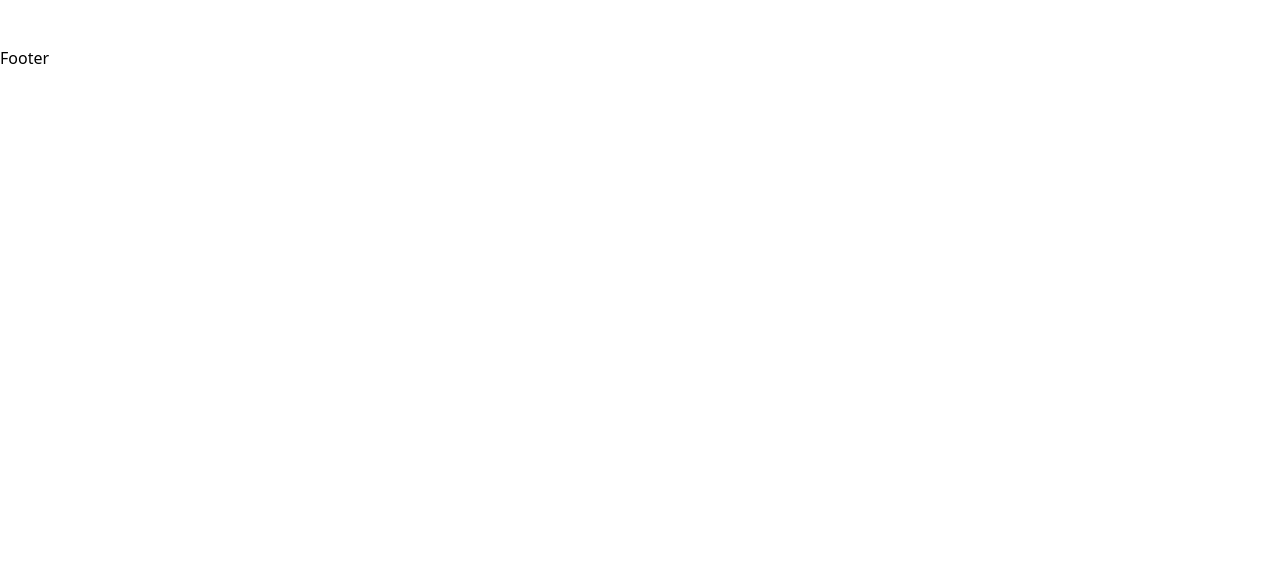
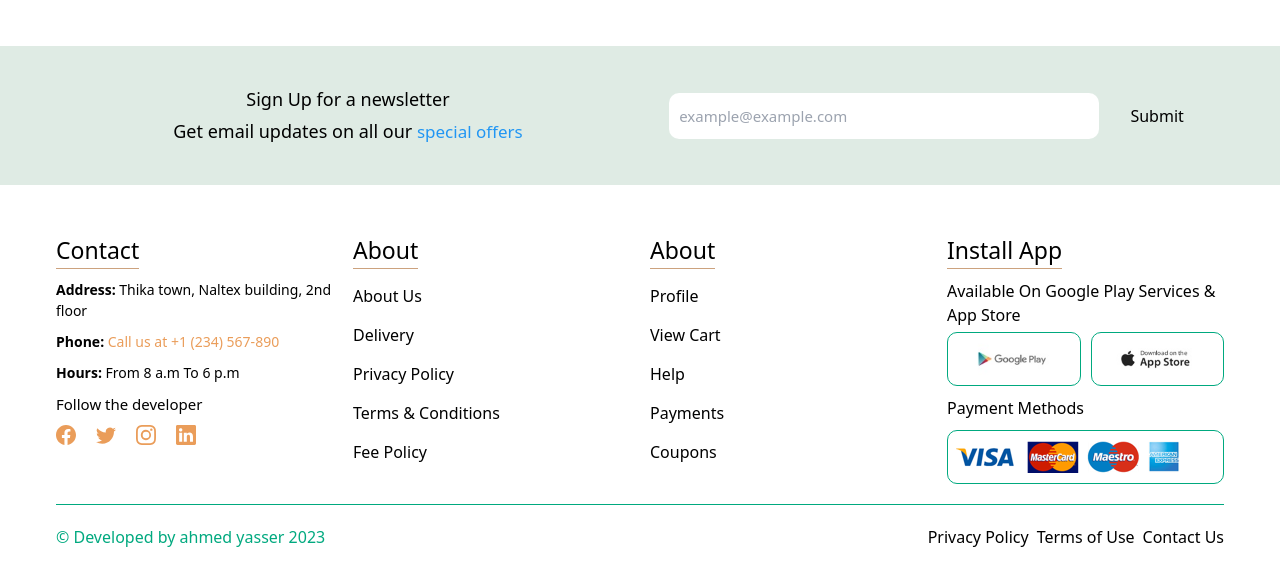
Before and after one commit to ahmedya3ser8/Apneck_Ecommerce, a React (Vite) app: page / in a window 1280 px wide. Shown: the part 3446-4017 px from the top of the page. Before the commit the page ends 3516 px from the top, so only its background shows below. Built offline with nearby package versions, Linux system fonts and the light colour scheme.

Commit message:
End The Home page

```diff
--- a/src/basic/footer/Footer.jsx
+++ b/src/basic/footer/Footer.jsx
@@ -1,7 +1,88 @@
+import {BsFacebook, BsInstagram, BsLinkedin, BsTwitter} from 'react-icons/bs';
+import HeadFooter from './HeadFooter';
+import FooterLinks from './FooterLinks';
 
 function Footer() {
   return (
-    <div>Footer</div>
+    <footer className='pt-12 pb-[25px]'>
+      <div className="container">
+        <div className="footer-head pb-[20px]">
+          <div className="footer-container grid grid-cols-1 sm:grid-cols-2 md:grid-cols-3 lg:grid-cols-4 gap-5">
+            <div className="footer-content">
+              <HeadFooter text={'Contact'} />
+              <div className="footer-info">
+                <p className='text-[14px] mb-[10px]'>
+                  <b>Address: </b> Thika town, Naltex building, 2nd floor
+                </p>
+                <p className='text-[14px] mb-[10px]'>
+                  <b>Phone: </b> <a href="tel:+20105468798" className='text-[#ea9d5a]'>Call us at +1 (234) 567-890</a>
+                </p>
+                <p className='text-[14px] mb-[10px]'>
+                  <b>Hours:</b> From 8 a.m To 6 p.m
+                </p>
+                <p className='text-[15px] font-medium mb-[10px]'>Follow the developer</p>
+                <div className="footer-social flex gap-5">
+                  <a href="">
+                  <BsFacebook className='text-[#ea9d5a] text-[20px]' />
+                  </a>
+                  <a href="">
+                  <BsTwitter className='text-[#ea9d5a] text-[20px]' />
+                  </a>
+                  <a href="">
+                  <BsInstagram className='text-[#ea9d5a] text-[20px]' />
+                  </a>
+                  <a href="">
+                  <BsLinkedin className='text-[#ea9d5a] text-[20px]' />
+                  </a>
+                </div>
+              </div>
+            </div>
+            <FooterLinks link1={'About Us'} link2={'Delivery'} link3={'Privacy Policy'} link4={'Terms & Conditions'} link5={'Fee Policy'} />
+            <FooterLinks link1={'Profile'} link2={'View Cart'} link3={'Help'} link4={'Payments'} link5={'Coupons'} />
+            <div className="footer-content">
+              <HeadFooter text={'Install App'} />
+              <p className='mb-[5px]'>Available On Google Play Services & App Store</p>
+              <div className='footer-icons flex items-center gap-[10px] mb-[10px]'>
+                <div className='footer-icon border-[1px] border-solid border-[#00a97f] rounded-[10px] group'>
+                  <a href="#">
+                    <img src="/src/assets/images/pay/play.jpg" alt="footer-icon-img" className='p-[10px_8px] transition-transform duration-300 group-hover:translate-y-[-5px]'/>
+                  </a>
+                </div>
+                <div className='footer-icon border-[1px] border-solid border-[#00a97f] rounded-[10px] group'>
+                  <a href="#">
+                    <img src="/src/assets/images/pay/app.jpg" alt="footer-icon-img" className='p-[10px_8px] transition-transform duration-300 group-hover:translate-y-[-5px]' />
+                  </a>
+                </div>
+              </div>
+              <p className='mb-[10px]'>Payment Methods</p>
+              <div className="payment border-[1px] border-solid border-[#00a97f] rounded-[10px]">
+                <a href="">
+                  <img src="/src/assets/images/pay/pay.png" alt="payment-logo" className='p-[10px_8px] transition-transform duration-300 hover:translate-y-[-5px]' />
+                </a>
+              </div>
+            </div>
+          </div>
+        </div>
+        <div className="footer-bottom pt-[20px] border-t-[1px] border-solid border-[#00a97f]">
+          <div className="footer-container flex justify-between items-center">
+            <p className='text-[#00a97f]'>&copy; Developed by ahmed yasser 2023</p>
+            <div className='footer-links'>
+              <ul className='flex gap-2'>
+                <li>
+                  <a href="" className='transition-colors duration-300 hover:text-[#ff4500]'>Privacy Policy</a>
+                </li>
+                <li>
+                  <a href="" className='transition-colors duration-300 hover:text-[#ff4500]'>Terms of Use</a>
+                </li>
+                <li>
+                  <a href="" className='transition-colors duration-300 hover:text-[#ff4500]'>Contact Us</a>
+                </li>
+              </ul>
+            </div>
+          </div>
+        </div>
+      </div>
+    </footer>
   )
 }
 
--- /dev/null
+++ b/src/basic/footer/FooterLinks.jsx
@@ -0,0 +1,30 @@
+import HeadFooter from "./HeadFooter";
+
+function FooterLinks({link1, link2, link3, link4, link5}) {
+  return (
+    <div className="footer-content">
+    <HeadFooter text={'About'} />
+    <div>
+      <ul>
+        <li className='mb-[5px] py-[5px]'>
+          <a href="" className="transition-all duration-300 hover:pl-3 hover:text-[#ff4500]">{link1}</a>
+        </li>
+        <li className='mb-[5px] py-[5px]'>
+          <a href="" className="transition-all duration-300 hover:pl-3 hover:text-[#ff4500]">{link2}</a>
+        </li>
+        <li className='mb-[5px] py-[5px]'>
+          <a href="" className="transition-all duration-300 hover:pl-3 hover:text-[#ff4500]">{link3}</a>
+        </li>
+        <li className='mb-[5px] py-[5px]'>
+          <a href="" className="transition-all duration-300 hover:pl-3 hover:text-[#ff4500]">{link4}</a>
+        </li>
+        <li className='mb-[5px] py-[5px]'>
+          <a href="" className="transition-all duration-300 hover:pl-3 hover:text-[#ff4500]">{link5}</a>
+        </li>
+      </ul>
+    </div>
+  </div>
+  )
+}
+
+export default FooterLinks;
--- /dev/null
+++ b/src/basic/footer/HeadFooter.jsx
@@ -0,0 +1,10 @@
+
+function HeadFooter({text}) {
+  return (
+    <h2 className="text-[23px] font-medium border-b-[1px] border-solid border-[#cca27e] w-fit mb-[10px]">
+      {text}
+    </h2>
+  )
+}
+
+export default HeadFooter;
--- /dev/null
+++ b/src/components/newsletter/NewsLetter.jsx
@@ -0,0 +1,22 @@
+import { Link } from "react-router-dom";
+
+function NewsLetter() {
+  return (
+    <section className="bg-[#c3dacc86] py-10">
+      <div className="container">
+        <div className="newsletter flex flex-col md:flex-row sm:justify-around items-center gap-5 md:gap-0">
+          <div className="left w-full md:w-[45%] text-center">
+            <p className="text-[18px] mb-[5px]">Sign Up for a newsletter</p>
+            <h5 className="text-[18px]">Get email updates on all our <a href="/" className="text-[#2196f3] font-medium text-[17px]">special offers</a> </h5>
+          </div>
+          <div className="right w-full md:w-[45%] flex gap-5">
+            <input type="email" placeholder="example@example.com" className="w-full p-[10px] text-[15px] rounded-[10px] outline-none"/>
+            <Link to={'about'} className="block w-fit p-[10px] text-[16px] border-[1px] border-solid border-transparent rounded-[10px] transition-colors duration-300 hover:border-[#ea9d5a] hover:text-[#ff6000]">Submit</Link>
+          </div>
+        </div>
+      </div>
+    </section>
+  )
+}
+
+export default NewsLetter;
--- a/src/components/services/Services.jsx
+++ b/src/components/services/Services.jsx
@@ -1,4 +1,3 @@
-import Button from "../Buttons/Button";
 
 function Services() {
   return (
@@ -8,7 +7,9 @@ function Services() {
           <div className="services-content p-[20px] flex flex-col justify-center items-center h-full text-white">
             <p className="mb-[10px] text-[18px]">Repair Services</p>
             <h2 className="text-[22px] mb-[10px]">On 70% Off on All Products And Accessories</h2>
-            <Button text={'Explorer Now'}/>
+            <button className="p-[10px] w-fit bg-[#ff6000] text-white rounded-[10px] text-[14px] border-[1px] border-solid border-transparent transition duration-300 hover:bg-transparent hover:border-[#ccc]">
+              Explorer Now
+            </button>
           </div>
         </div>
       </div>
--- a/src/pages/Home.jsx
+++ b/src/pages/Home.jsx
@@ -4,6 +4,7 @@ import FeatureProduct from "../components/FeatureProduct/FeatureProduct";
 import Hero from "../components/Hero/Hero";
 import HotDeals from "../components/Hot-Deals/HotDeals";
 import Icons from '../components/icons/Icons';
+import NewsLetter from "../components/newsletter/NewsLetter";
 import Services from "../components/services/services";
 
 function Home() {
@@ -16,6 +17,7 @@ function Home() {
       <Arrivals />
       <HotDeals />
       <Customer />
+      <NewsLetter />
     </main>
   )
 }
```
Also changed, not shown: src/basic/footer/Footer.css (deleted), src/basic/header/Header.css (deleted).
